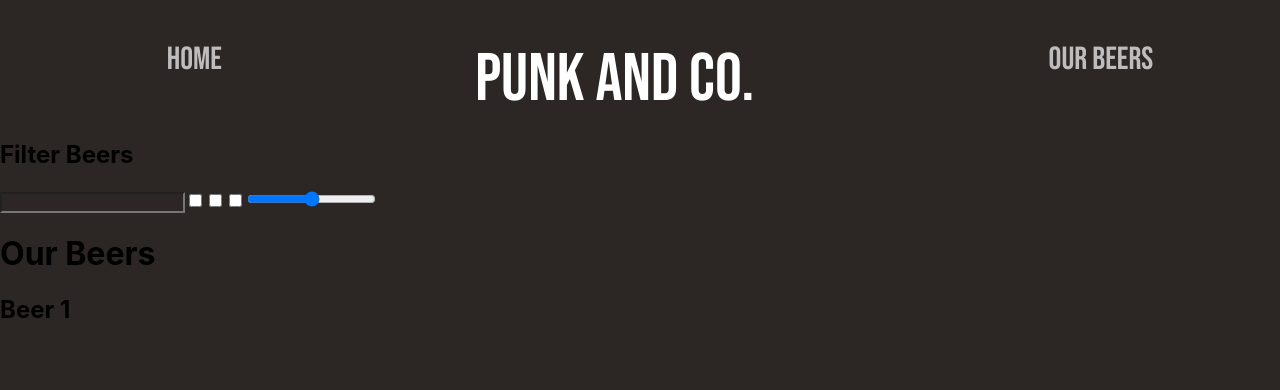
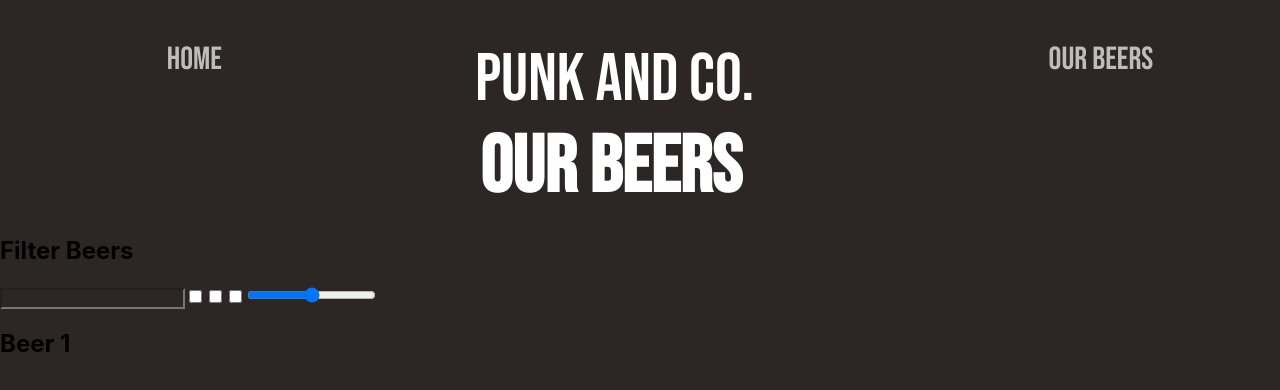
Before and after one commit to Freya-Dixon/punk-api, a React (Create React App) app: page /beers in a window 1280 px wide. Shown: the top 390 px of the page. Built offline with nearby package versions, Linux system fonts and the light colour scheme.

Commit message:
fixed routing issue

```diff
--- a/src/App.jsx
+++ b/src/App.jsx
@@ -9,20 +9,23 @@ import NavBar from './components/NavBar'
 import BeerView from './components/BeerView'
 const App = () => {
   return (
-    <div>
+    <>
       <Router>
       <Switch>
-      <Route excat path='/home'>
+      <Route exact path="/">
       <NavBar/>
       <HomePage/>
       </Route>
+      <Route path="/beers">
+      <BeerView />
+      </Route>
       </Switch>
-      <Route path='/beers'>
-      <BeerView/>
-      </Route>
       </Router>
-    </div>
+    </>
   )
 }
 
+
+
+
 export default App
--- a/src/components/BeerView/BeerView.jsx
+++ b/src/components/BeerView/BeerView.jsx
@@ -2,14 +2,17 @@ import React from 'react'
 import BeerCard from './BeerCard'
 import FilterSystem from './FilterSystem'
 import NavBar from '../NavBar'
+import styles from './BeerView.module.scss'
 const BeerView = () => {
     return (
-        <div>
+        <>
             <NavBar />
+            <section className={styles.beerSection}>
+                <h1 className={styles.beerHeading}>Our Beers</h1>
             <FilterSystem />
-            <h1>Our Beers</h1>
             <BeerCard />
-        </div>
+        </section>
+        </>
     )
 }
 
--- /dev/null
+++ b/src/components/BeerView/BeerView.module.css
@@ -0,0 +1,15 @@
+.beerSection {
+  margin: 0 auto;
+  display: flex;
+  flex-direction: column;
+}
+
+.beerHeading {
+  width: 25vw;
+  color: white;
+  font-size: 3.2em;
+  margin: 0 auto;
+  font-size: 5em;
+  text-transform: uppercase;
+  font-family: "Bebas Neue", cursive;
+}
--- a/src/components/BeerView/BeerView.module.scss
+++ b/src/components/BeerView/BeerView.module.scss
@@ -0,0 +1,15 @@
+.beerSection {
+    margin: 0 auto;
+    display: flex;
+    flex-direction: column;
+
+}
+.beerHeading {
+width: 25vw;
+color: white;
+font-size: 3.2em;
+margin: 0 auto;
+font-size: 5em;
+text-transform: uppercase;
+font-family: 'Bebas Neue', cursive;
+}
--- a/src/components/NavBar/NavBar.jsx
+++ b/src/components/NavBar/NavBar.jsx
@@ -1,13 +1,13 @@
 import React from 'react'
-import { Link } from "react-router-dom";
+import { NavLink } from 'react-router-dom';
 import styles from './NavBar.module.scss'
 const NavBar = () => {
     return (
         <div>
             <ul className={styles.navList}>
-            <Link to='/home' className={styles.navItem}>Home</Link>
+            <NavLink to="/" className={styles.navItem}>Home</NavLink>
             <li className={styles.heading}>Punk and Co.</li>
-                  <Link to='/beers' className={styles.navItem}>Our Beers</Link>
+                  <NavLink to="/beers" className={styles.navItem}>Our Beers</NavLink>
             </ul>
         </div>
     )
```
